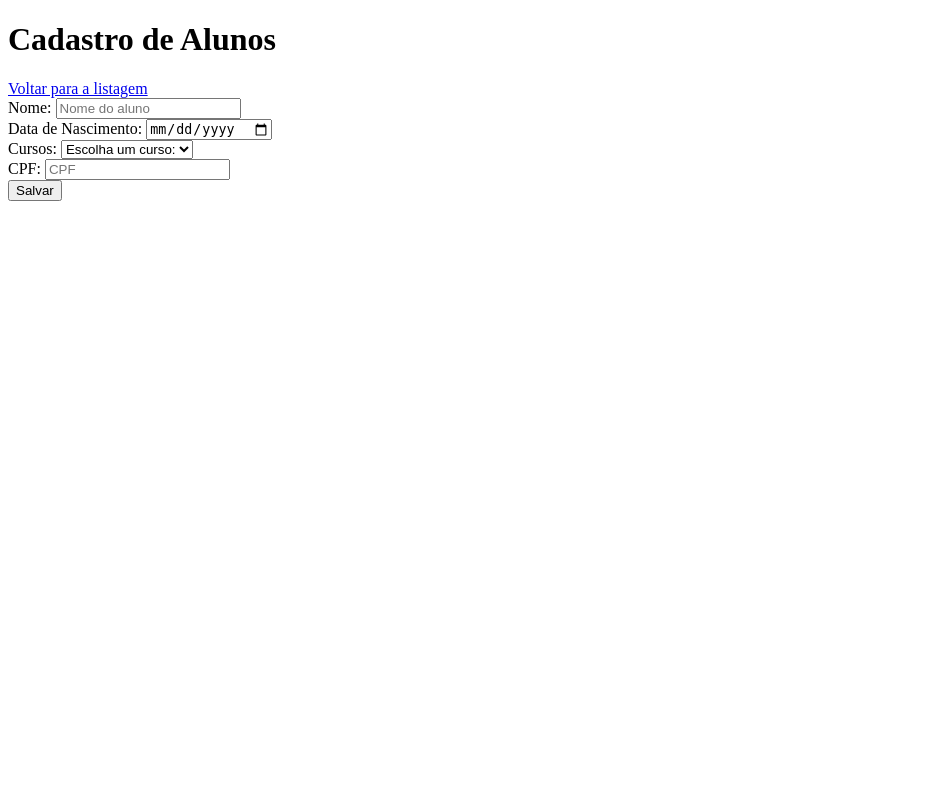
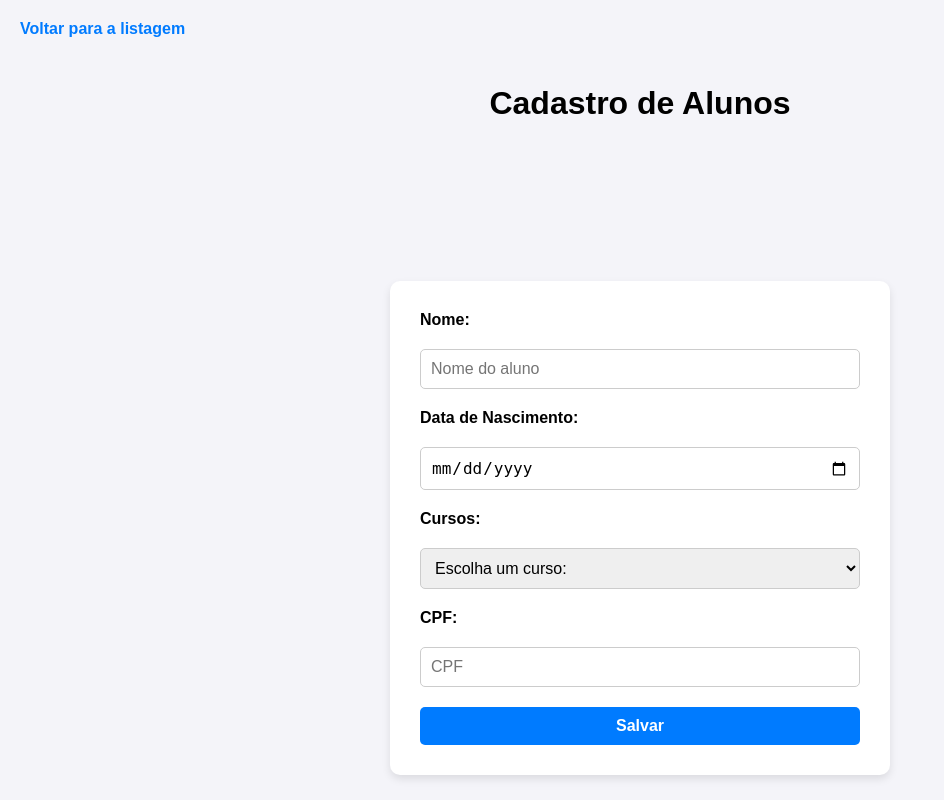
Before and after one commit to MateusMCalderam/MVC_PW2, a PHP site: page /formAluno.php in a window 1280 px wide. Shown: the whole page, without its empty margins (0-944 px from the left). Run offline with PHP 8.4, Linux system fonts and the light colour scheme.

Commit message:
Trabalho Finalizado

```diff
--- /dev/null
+++ b/MVC_Dani/MVC_PW/MVC_PW/form.css
@@ -0,0 +1,80 @@
+* {
+    margin: 0;
+    padding: 0;
+    box-sizing: border-box;
+}
+
+body {
+    font-family: Arial, sans-serif;
+    background-color: #f4f4f9;
+    display: flex;
+    flex-direction: column;
+    justify-content: space-around;
+    align-items: center;
+    height: 100vh;
+    position: relative;
+}
+
+h1 {
+    text-align: center;
+    margin: 60px 0;
+}
+
+form {
+    background-color: #fff;
+    padding: 30px;
+    border-radius: 10px;
+    box-shadow: 0 4px 8px rgba(0, 0, 0, 0.1);
+    width: 100%;
+    max-width: 500px;
+}
+
+label {
+    font-weight: bold;
+    margin-bottom: 10px;
+    display: block;
+}
+
+input[type="text"], input[type="number"], input[type="date"], select {
+    width: 100%;
+    padding: 10px;
+    margin: 10px 0 20px 0;
+    border: 1px solid #ccc;
+    border-radius: 5px;
+    font-size: 16px;
+}
+
+input[type="text"]:focus, input[type="number"]:focus, input[type="date"]:focus, select:focus {
+    outline: none;
+    border-color: #007bff;
+}
+
+button {
+    width: 100%;
+    background-color: #007bff;
+    color: white;
+    padding: 10px;
+    border: none;
+    border-radius: 5px;
+    cursor: pointer;
+    font-size: 16px;
+    font-weight: bold;
+}
+
+button:hover {
+    background-color: #0056b3;
+}
+
+a {
+    position: absolute;
+    top: 20px;
+    left: 20px;
+    color: #007bff;
+    text-decoration: none;
+    font-size: 16px;
+    font-weight: bold;
+}
+
+a:hover {
+    text-decoration: underline;
+}
--- a/MVC_Dani/MVC_PW/MVC_PW/models/AlunosModel.php
+++ b/MVC_Dani/MVC_PW/MVC_PW/models/AlunosModel.php
@@ -37,8 +37,7 @@ final class AlunosModel extends Model {
             $data[0]["nome"],
             $data[0]["data_nascimento"],
             $data[0]["curso"],
-            $data[0]["cpf"],
-            $data[0]["nome_curso"]
+            $data[0]["cpf"]
         );
     }
 
--- a/MVC_Dani/MVC_PW/MVC_PW/views/formAlunos.php
+++ b/MVC_Dani/MVC_PW/MVC_PW/views/formAlunos.php
@@ -3,12 +3,15 @@
 <head>
     <meta charset="UTF-8">
     <meta name="viewport" content="width=device-width, initial-scale=1.0">
+    <link rel="stylesheet" href="form.css">
     <title>Sistema Biblioteca</title>
 </head>
 <body>
     <h1>Cadastro de Alunos</h1>
-    <a href="mostraAlunos.php">Voltar para a listagem</a>
-    <form action="salvaAluno.php" method="POST">
+    <div>
+        <a href="mostraAlunos.php">Voltar para a listagem</a>
+    </div>
+        <form action="salvaAluno.php" method="POST">
         <input type="hidden" name="id" value="<?php echo isset($aluno) ? $aluno->getId() : ''; ?>">
 
         <label for="nome">Nome:</label>
@@ -22,14 +25,14 @@
         <label for="curso">Cursos:</label>
         <select name="curso" required>
         <option value="" disabled selected>Escolha um curso:</option>
-        <option value="mat">Matemática</option>
-        <option value="por">Português</option>
-        <option value="his">História</option>
-        <option value="geo">Geografia</option>
-        <option value="cie">Ciências</option>
-        <option value="art">Artes</option>
-        <option value="ing">Inglês</option>
-        <option value="qui">Física</option>
+        <option value="mat" <?php echo (isset($aluno) && $aluno->getCurso() == "mat") ? 'selected' : ''; ?>>Matemática</option>
+        <option value="por" <?php echo (isset($aluno) && $aluno->getCurso() == "por") ? 'selected' : ''; ?>>Português</option>
+        <option value="his" <?php echo (isset($aluno) && $aluno->getCurso() == "his") ? 'selected' : ''; ?>>História</option>
+        <option value="geo" <?php echo (isset($aluno) && $aluno->getCurso() == "geo") ? 'selected' : ''; ?>>Geografia</option>
+        <option value="cie" <?php echo (isset($aluno) && $aluno->getCurso() == "cie") ? 'selected' : ''; ?>>Ciências</option>
+        <option value="art" <?php echo (isset($aluno) && $aluno->getCurso() == "art") ? 'selected' : ''; ?>>Artes</option>
+        <option value="ing" <?php echo (isset($aluno) && $aluno->getCurso() == "ing") ? 'selected' : ''; ?>>Inglês</option>
+        <option value="qui" <?php echo (isset($aluno) && $aluno->getCurso() == "qui") ? 'selected' : ''; ?>>Física</option>
         </select>
         <br>
 
--- a/MVC_Dani/MVC_PW/MVC_PW/views/formLivros.php
+++ b/MVC_Dani/MVC_PW/MVC_PW/views/formLivros.php
@@ -3,6 +3,7 @@
 <head>
     <meta charset="UTF-8">
     <meta name="viewport" content="width=device-width, initial-scale=1.0">
+    <link rel="stylesheet" href="form.css">
     <title>Sistema Biblioteca</title>
 </head>
 <body>
--- a/MVC_Dani/MVC_PW/MVC_PW/views/formRetiradas.php
+++ b/MVC_Dani/MVC_PW/MVC_PW/views/formRetiradas.php
@@ -3,6 +3,7 @@
 <head>
     <meta charset="UTF-8">
     <meta name="viewport" content="width=device-width, initial-scale=1.0">
+    <link rel="stylesheet" href="form.css">
     <title>Sistema Biblioteca - Cadastro de Retiradas de Livros</title>
 </head>
 <body>
```
Also changed, not shown: MVC_Dani/MVC_PW/MVC_PW/list.css (+13 -38 lines), MVC_Dani/MVC_PW/MVC_PW/trab_mvc.sql (renamed from MVC_Dani/MVC_PW/MVC_PW/trabMVC.sql, +36 -11 lines), MVC_Dani/MVC_PW/MVC_PW/views/listAlunos.php (+31 -8 lines), MVC_Dani/MVC_PW/MVC_PW/views/listLivros.php (+3 -4 lines), MVC_Dani/MVC_PW/MVC_PW/views/listRetiradas.php (+20 -9 lines), 1 other file.
